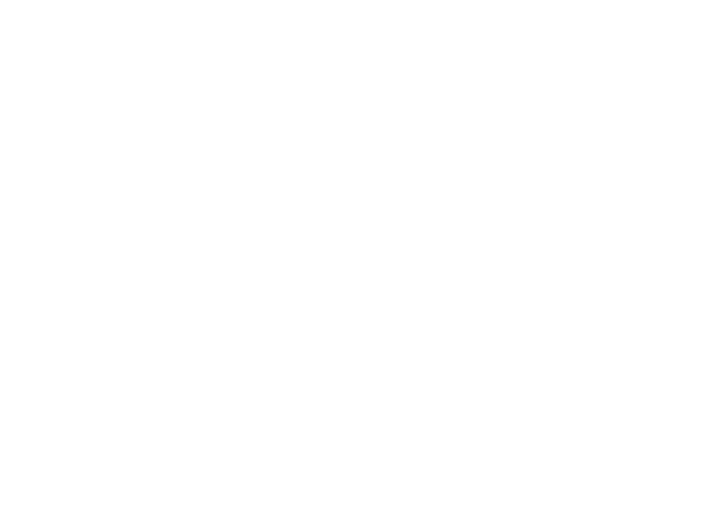
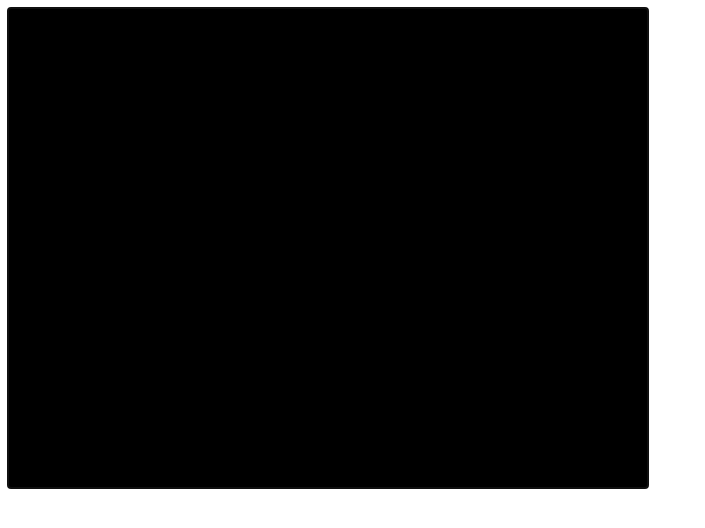
Before and after one commit to MarshalJoe/Pong, a plain HTML site: page index.html in a window 1280 px wide. Shown: the whole page, without its empty margins (0-705 px from the left). Drawn offline with nearby package versions, Linux system fonts and the light colour scheme.

Commit message:
Adds a bunch of stuff, fixes canvas fill problem

```diff
--- a/game.js
+++ b/game.js
@@ -1,21 +1,21 @@
-var Game = function (canvas) {
-	var self = this;
+function Game(canvas) {
+	var self = this
 
-	this.context - canvas.getContext("2d");
-	this.width = canvas.width;
+	this.context = canvas.getContext("2d")
+	this.width = canvas.width
 	this.height = canvas.height
 
 	this.keyPressed = {}
 
-	$(canvas).on('keydown keyup', function(e){
+	$(canvas).on('keydown keyup', function(e) {
 
 		//convert key code to key name
 
 		var keyName = Game.keys[e.which]
 
 		if (keyName) {
-			self.keyPressed[keyName] = e.type === "keydown";
-			e.preventDefault();
+			self.keyPressed[keyName] = e.type === "keydown"
+			e.preventDefault()
 		}
 	})
 }
@@ -31,13 +31,12 @@
 Game.prototype.start = function () {
 	var self = this,
 				fps = 60,
-				interval = 1000 / fps; //ms per frame
+				interval = 1000 / fps //ms per frame
 
 	setInterval(function() {
-
-		self.update();
-		self.draw();
-	}, interval)
+		self.update()
+		self.draw()
+	}, interval )
 }
 
 Game.prototype.update = function () {
@@ -48,7 +47,8 @@
 
 
 Game.prototype.draw = function () {
-	var self = this;
+	var self = this
+
 	this.entities.forEach(function(entity) {
 		if (entity.draw) entity.draw(self.context)
 	})
--- a/index.html
+++ b/index.html
@@ -3,13 +3,16 @@
 <head>
 	<meta charset="utf-8">
 	<title>Pong!</title>
-	<script type="text/javascript" src="http://code.jquery.com/jquery-2.0.3.min.js"></script>
-	<script type="text/javascript" src="game.js"></script>
-	<script type="text/javascript" src="entities.js"></script>
+	<meta name="viewport" content="width=device-width, initial-scale=1.0">
 </head>
 <body>
 
 	<canvas tabindex="1" width="640" height="480"></canvas>
 
+	<script src="http://code.jquery.com/jquery-2.0.3.min.js"></script>
+	<script src="game.js"></script>
+	<script src="entity.js"></script>
+	<script src="pong.js"></script>
+
 </body>
 </html>
--- a/pong.js
+++ b/pong.js
@@ -0,0 +1,18 @@
+function Background() {
+
+}
+
+Background.prototype.draw = function(context) {
+	context.fillStyle = '#000'
+	context.fillRect(0, 0, game.width, game.height)
+}
+
+var canvas = $('canvas')[0],
+		game = new Game(canvas)
+
+game.entities = [
+	new Background()
+]
+
+game.start()
+canvas.focus()
```
Also changed, not shown: entities.js (deleted), entity.js (added).
